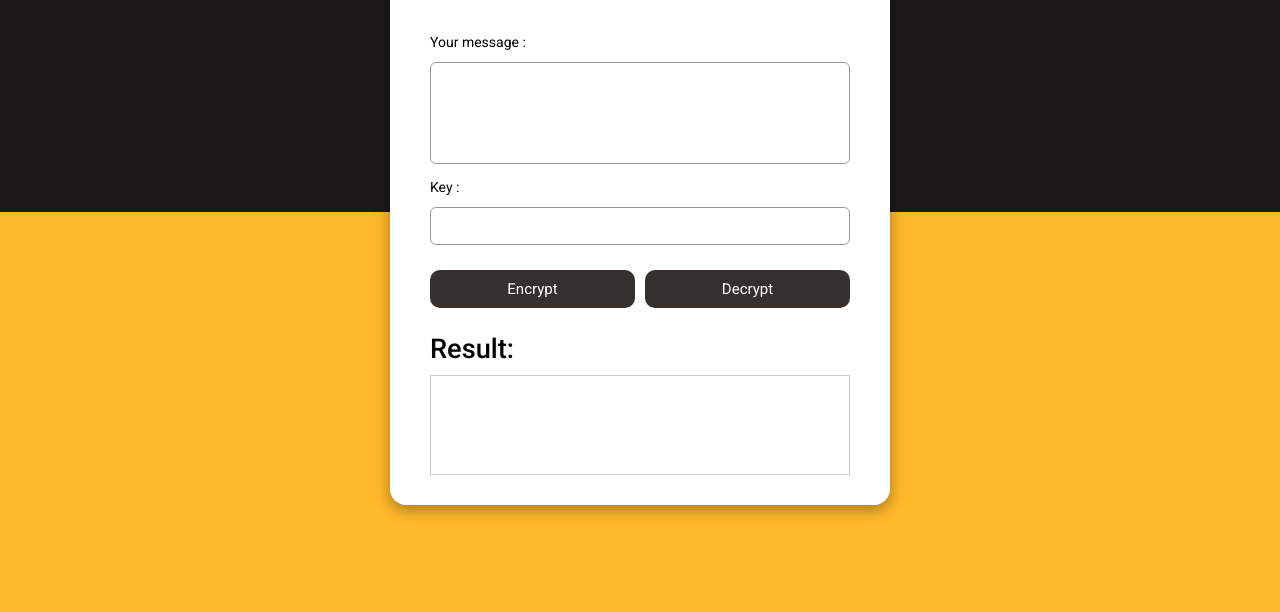
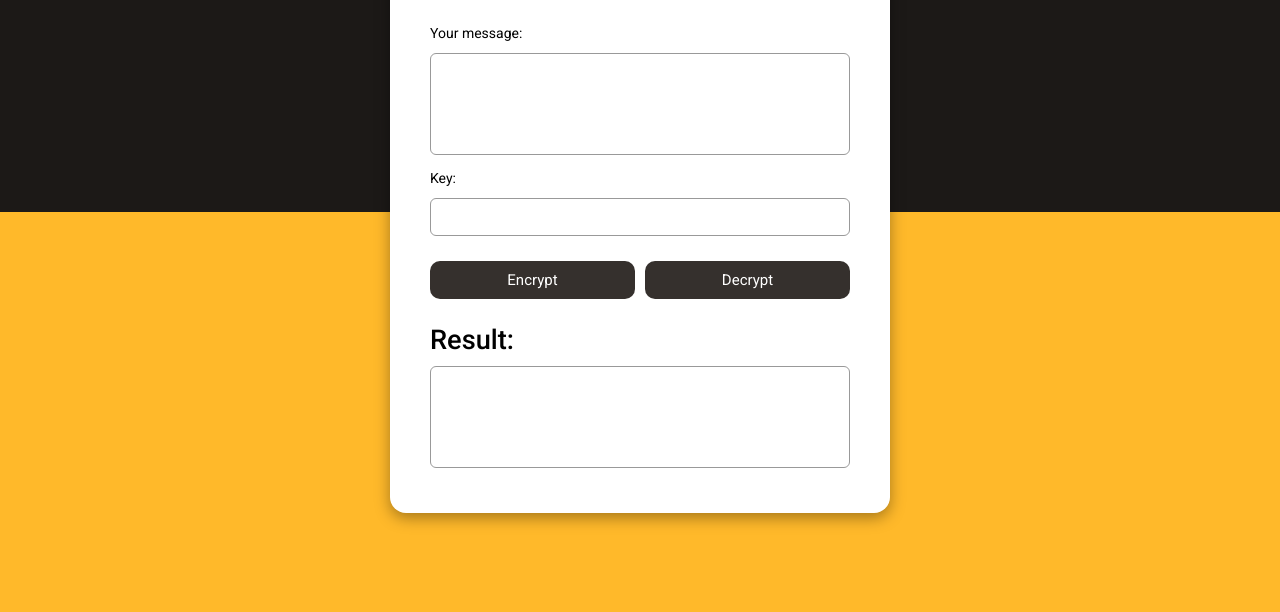
Before and after one commit to Old-Butt-Gold/Encryptor-App, a website built with Vite: page index.html in a window 1280 px wide. Shown: the part 188-800 px from the top of the page. Built offline with nearby package versions, Linux system fonts and the light colour scheme.

Commit message:
fixed some design

```diff
--- a/src/main.ts
+++ b/src/main.ts
@@ -3,9 +3,9 @@ import './style.css';
 document.querySelector<HTMLDivElement>('#app')!.innerHTML = `
     <div class="container">
         <h1>Encryptor App</h1>
-        <label for="message">Your message :</label>
+        <label for="message">Your message:</label>
         <textarea id="message" rows="5" cols="50"></textarea>
-        <label for="key">Key :</label>
+        <label for="key">Key:</label>
         <input type="text" id="key" size="50">
         <div class="buttons">
             <button id="enc-btn">Encrypt</button>
@@ -13,7 +13,7 @@ document.querySelector<HTMLDivElement>('#app')!.innerHTML = `
         </div>
 
         <h2>Result:</h2>
-        <div id="result"></div>
+        <textarea id="result" rows="5" cols="50" readonly></textarea>
 
     </div>
 `;
--- a/src/style.css
+++ b/src/style.css
@@ -23,7 +23,7 @@ body {
     flex-direction: column;
     padding: 30px 40px;
     border-radius: 1rem;
-    box-shadow: 0px 5px 15px rgba(0, 0, 0, 0.35);
+    box-shadow: 0 5px 15px rgba(0, 0, 0, 0.35);
 }
 
 .container h1 {
@@ -74,12 +74,3 @@ body {
     font-size: 1.7rem;
     font-weight: 500;
 }
-
-#result {
-    font-size: 13px;
-    border: 1px solid #ccc;
-    padding: 10px;
-    width: 100%;
-    min-height: 100px;
-    overflow: hidden;
-}
```
